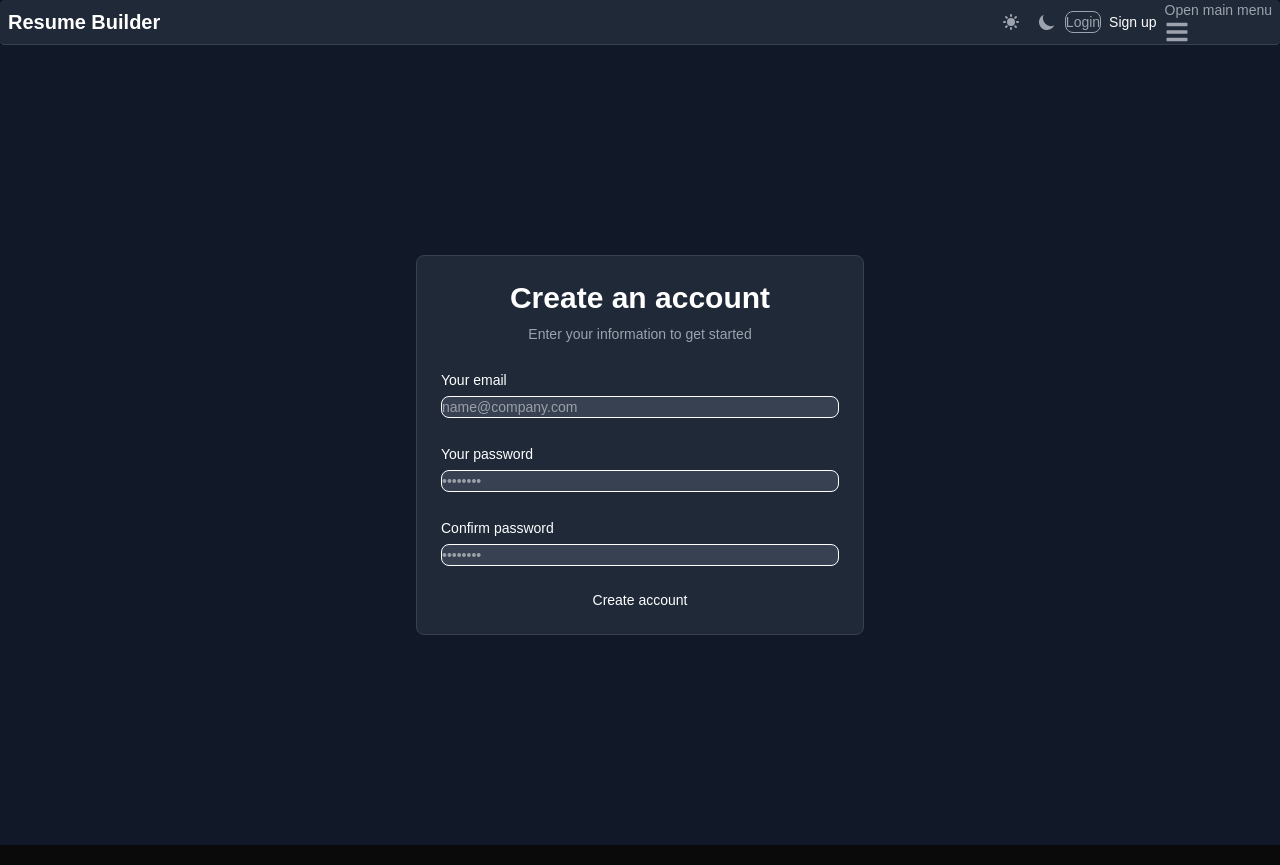
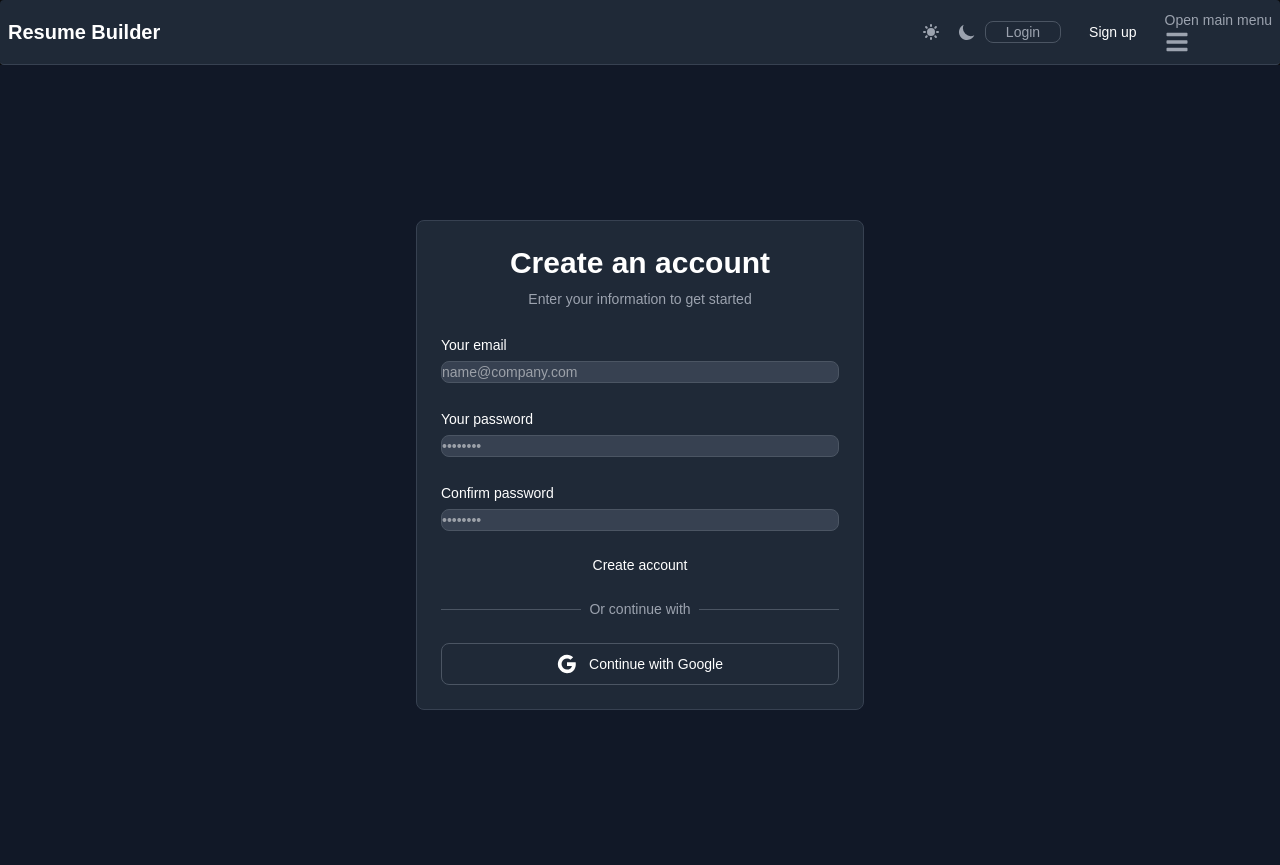
Before and after one commit to atticus-ezis/resume_builder_v2_frontend, a Next.js app: page /account/register in a window 1280 px wide. Built offline with nearby package versions, Linux system fonts and the light colour scheme; no server answers.

Commit message:
created callback page and login button

```diff
--- /dev/null
+++ b/app/account/login/google-callback/page.tsx
@@ -0,0 +1,16 @@
+import { Suspense } from "react";
+import { GoogleCallbackHandler } from "@/app/components/GoogleSignup";
+
+export default function GoogleCallbackPage() {
+  return (
+    <Suspense
+      fallback={
+        <div className="flex min-h-screen items-center justify-center bg-gray-50 px-4 py-12 dark:bg-gray-900">
+          <div className="text-gray-600 dark:text-gray-400">Loading...</div>
+        </div>
+      }
+    >
+      <GoogleCallbackHandler />
+    </Suspense>
+  );
+}
--- a/app/account/login/page.tsx
+++ b/app/account/login/page.tsx
@@ -9,6 +9,7 @@ import { useState } from "react";
 import { useRouter } from "next/navigation";
 import Link from "next/link";
 import { Card, TextInput, Button, Alert, Label, Spinner } from "flowbite-react";
+import { GoogleLoginButton } from "@/app/components/GoogleSignup";
 
 type LoginForm = {
   email: string;
@@ -169,6 +170,17 @@ export default function Login() {
               )}
             </Button>
           </form>
+
+          <div className="relative">
+            <div className="absolute inset-0 flex items-center">
+              <div className="w-full border-t border-gray-300 dark:border-gray-600" />
+            </div>
+            <div className="relative flex justify-center text-sm">
+              <span className="bg-white px-2 text-gray-500 dark:bg-gray-800 dark:text-gray-400">Or continue with</span>
+            </div>
+          </div>
+
+          <GoogleLoginButton />
         </div>
       </Card>
     </div>
--- a/app/account/register/page.tsx
+++ b/app/account/register/page.tsx
@@ -14,6 +14,7 @@ import {
   ModalBody,
   ModalFooter,
 } from "flowbite-react";
+import { GoogleLoginButton } from "@/app/components/GoogleSignup";
 
 type FormData = {
   email: string;
@@ -195,6 +196,17 @@ export default function Registration() {
               )}
             </Button>
           </form>
+
+          <div className="relative">
+            <div className="absolute inset-0 flex items-center">
+              <div className="w-full border-t border-gray-300 dark:border-gray-600" />
+            </div>
+            <div className="relative flex justify-center text-sm">
+              <span className="bg-white px-2 text-gray-500 dark:bg-gray-800 dark:text-gray-400">Or continue with</span>
+            </div>
+          </div>
+
+          <GoogleLoginButton />
         </div>
       </Card>
 
--- /dev/null
+++ b/app/components/GoogleSignup.tsx
@@ -0,0 +1,125 @@
+function GoogleLoginButton() {
+  const GOOGLE_CLIENT_ID = process.env.NEXT_PUBLIC_GOOGLE_CLIENT_ID || "";
+  const REDIRECT_URI = typeof window !== "undefined"
+    ? `${window.location.origin}/account/login/google-callback`
+    : "";
+
+  const handleLogin = () => {
+    const authUrl = new URL("https://accounts.google.com/o/oauth2/v2/auth");
+    authUrl.searchParams.set("client_id", GOOGLE_CLIENT_ID);
+    authUrl.searchParams.set("redirect_uri", REDIRECT_URI);
+    authUrl.searchParams.set("response_type", "code");
+    authUrl.searchParams.set("scope", "openid email profile");
+    authUrl.searchParams.set("access_type", "offline");
+    authUrl.searchParams.set("prompt", "consent");
+
+    window.location.href = authUrl.toString();
+  };
+
+  return (
+    <button
+      onClick={handleLogin}
+      className="flex w-full items-center justify-center gap-3 rounded-lg border border-gray-300 bg-white px-5 py-2.5 text-center text-sm font-medium text-gray-900 hover:bg-gray-100 focus:outline-none focus:ring-4 focus:ring-gray-200 dark:border-gray-600 dark:bg-gray-800 dark:text-white dark:hover:bg-gray-700 dark:focus:ring-gray-700"
+    >
+      <svg className="h-5 w-5" viewBox="0 0 24 24">
+        <path
+          fill="currentColor"
+          d="M22.56 12.25c0-.78-.07-1.53-.2-2.25H12v4.26h5.92c-.26 1.37-1.04 2.53-2.21 3.31v2.77h3.57c2.08-1.92 3.28-4.74 3.28-8.09z"
+        />
+        <path
+          fill="currentColor"
+          d="M12 23c2.97 0 5.46-.98 7.28-2.66l-3.57-2.77c-.98.66-2.23 1.06-3.71 1.06-2.86 0-5.29-1.93-6.16-4.53H2.18v2.84C3.99 20.53 7.7 23 12 23z"
+        />
+        <path
+          fill="currentColor"
+          d="M5.84 14.09c-.22-.66-.35-1.36-.35-2.09s.13-1.43.35-2.09V7.07H2.18C1.43 8.55 1 10.22 1 12s.43 3.45 1.18 4.93l2.85-2.22.81-.62z"
+        />
+        <path
+          fill="currentColor"
+          d="M12 5.38c1.62 0 3.06.56 4.21 1.64l3.15-3.15C17.45 2.09 14.97 1 12 1 7.7 1 3.99 3.47 2.18 7.07l3.66 2.84c.87-2.6 3.3-4.53 6.16-4.53z"
+        />
+      </svg>
+      Continue with Google
+    </button>
+  );
+}
+
+"use client";
+import { useEffect, useState } from "react";
+import { useSearchParams, useRouter } from "next/navigation";
+import { Card, Spinner, Alert } from "flowbite-react";
+
+// Callback page component
+function GoogleCallbackHandler() {
+  const searchParams = useSearchParams();
+  const router = useRouter();
+  const [error, setError] = useState<string | null>(null);
+
+  useEffect(() => {
+    const code = searchParams.get("code");
+
+    if (!code) {
+      setError("No authorization code received from Google.");
+      return;
+    }
+
+    async function handleCallback() {
+      try {
+        const response = await fetch(process.env.NEXT_PUBLIC_API_BASE_URL + "api/accounts/auth/google/", {
+          method: "POST",
+          credentials: "include",
+          headers: { "Content-Type": "application/json" },
+          body: JSON.stringify({ code }),
+        });
+
+        const data = await response.json();
+
+        if (!response.ok) {
+          setError(data.detail || "Failed to authenticate with Google.");
+          return;
+        }
+
+        // Handle successful login
+        router.push("/account/generate");
+      } catch {
+        setError("Network error: Check your connection and try again.");
+      }
+    }
+
+    handleCallback();
+  }, [searchParams, router]);
+
+  if (error) {
+    return (
+      <div className="flex min-h-screen items-center justify-center bg-gray-50 px-4 py-12 dark:bg-gray-900">
+        <Card className="w-full max-w-md">
+          <Alert color="failure">
+            <span className="font-medium">Authentication Failed</span>
+            <p className="mt-2">{error}</p>
+          </Alert>
+          <div className="mt-4 text-center">
+            <a href="/account/login" className="text-blue-600 hover:underline dark:text-blue-400">
+              Back to Login
+            </a>
+          </div>
+        </Card>
+      </div>
+    );
+  }
+
+  return (
+    <div className="flex min-h-screen items-center justify-center bg-gray-50 px-4 py-12 dark:bg-gray-900">
+      <Card className="w-full max-w-md">
+        <div className="space-y-6 text-center">
+          <Spinner size="xl" />
+          <div>
+            <h2 className="text-xl font-semibold text-gray-900 dark:text-white">Signing you in with Google</h2>
+            <p className="mt-2 text-sm text-gray-600 dark:text-gray-400">Please wait...</p>
+          </div>
+        </div>
+      </Card>
+    </div>
+  );
+}
+
+export { GoogleLoginButton, GoogleCallbackHandler };
```
